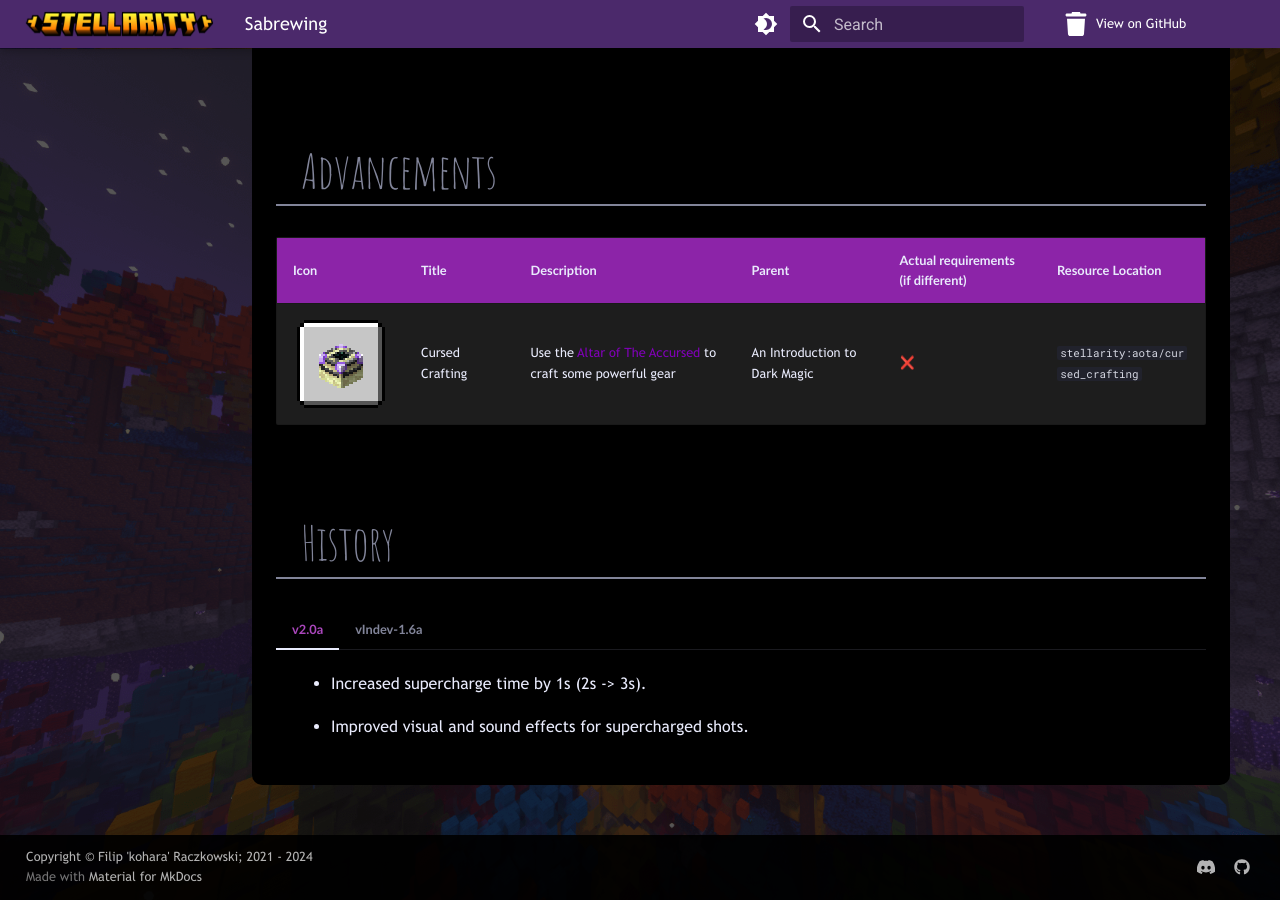
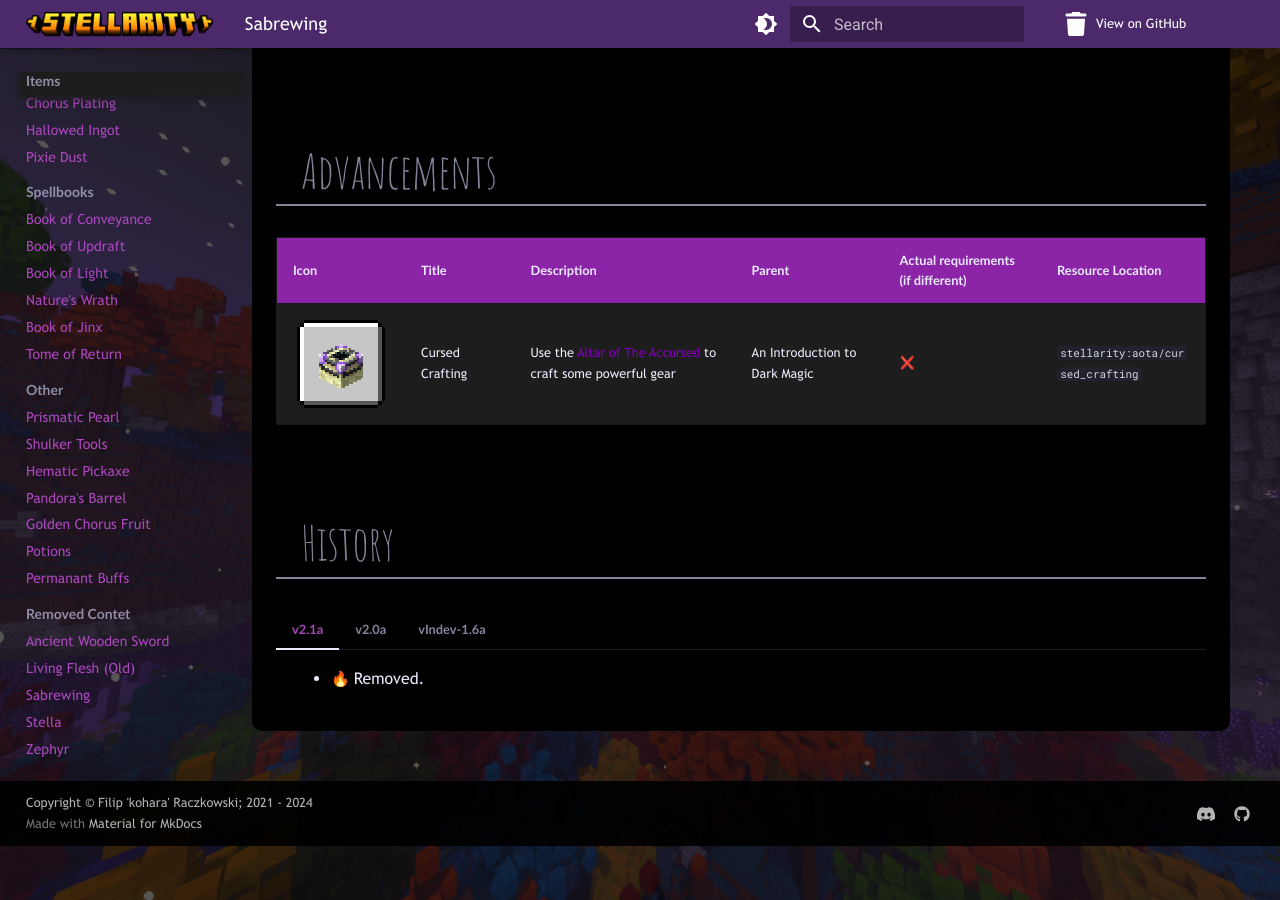
Before and after one commit to koharas-Basement/Stellarity-Wiki, an MkDocs documentation site: the page built from docs/items/removed/sabrewing.md, in a window 1280 px wide and 900 px high, scrolled down 2651 px. Built offline with MkDocs 1.6.1 and Material for MkDocs 9.7.7, drawn with Linux system fonts in a browser that asks for light colours; emoji names are drawn with the system emoji font; comment, search, counter and statistics services are not loaded.

Commit message:
She sabre on my wing untill i

```diff
--- a/docs/items/removed/sabrewing.md
+++ b/docs/items/removed/sabrewing.md
@@ -83,9 +83,12 @@
 | <div class="adv-div"><i class="adv adv-task"></i><i class="icon-adv icon-stellarity icon-stellarity-aota"></i></div> | Cursed Crafting | Use the <span style="color: #8000B8;">Altar of The Accursed</span> to craft some powerful gear | An Introduction to Dark Magic | :x: | `stellarity:aota/cursed_crafting` |
 
 ## History
+=== "**v2.1a**"
+	- :fire: Removed.
+
 === "**v2.0a**"
-    - Increased supercharge time by 1s (2s -> 3s).
-    - Improved visual and sound effects for supercharged shots.
+    - :red_circle: Increased supercharge time by 1s (2s -> 3s).
+    - :green_circle: Improved visual and sound effects for supercharged shots.
 
 === "**vIndev-1.6a**"
-    - Introduced.
+    - :rocket: Introduced.
--- a/mkdocs.yml
+++ b/mkdocs.yml
@@ -69,6 +69,7 @@
     - Removed Contet:
       - Ancient Wooden Sword: items/removed/ancient_wooden_sword.md
       - Living Flesh (Old): items/removed/living_flesh.md
+      - Sabrewing: items/removed/sabrewing.md
       - Stella: items/removed/stella.md
       - Zephyr: items/removed/zephyr.md
       - Sariel: items/removed/sariel.md
```
